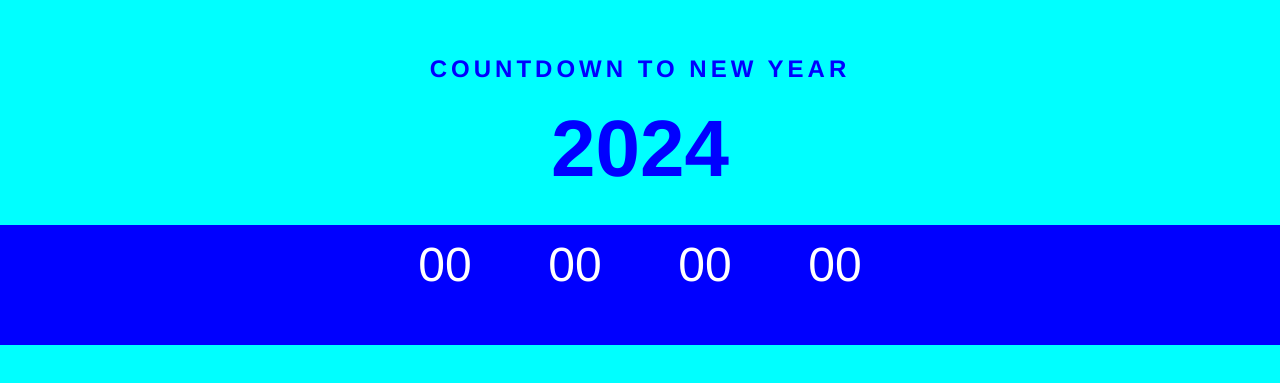
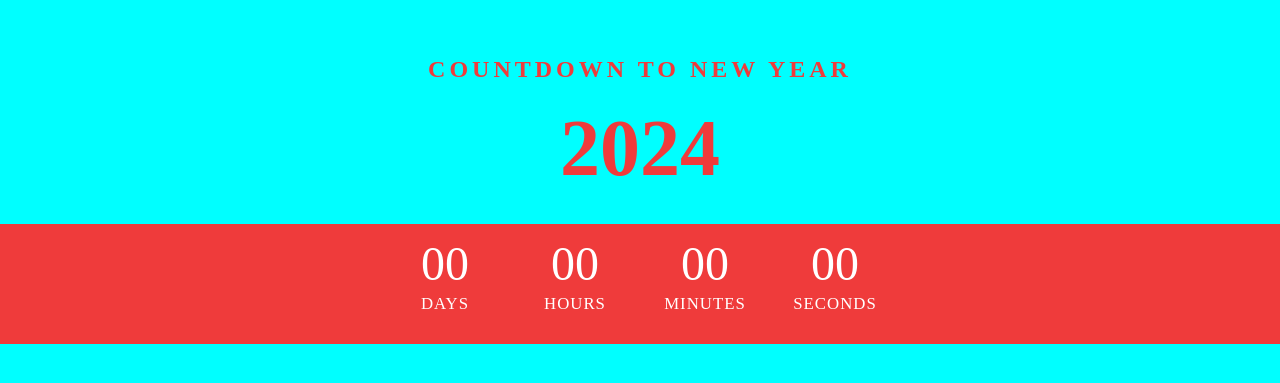
Before and after one commit to gavc8943/Countdown-to-2024, a plain HTML site: page index.html in a window 1280 px wide. Shown: the part 195-578 px from the top of the page. Drawn offline with Linux system fonts and the light colour scheme.

Commit message:
Update style.css change colors and finish page decoration

```diff
--- a/style.css
+++ b/style.css
@@ -6,25 +6,24 @@ body {
   align-items: center;
   height: 100vh;
   background-color: aqua;
-  font-family: "Franklin Gothic Medium", "Arial Narrow", Arial, sans-serif;
 }
 
 h2 {
-  color: blue;
+  color: #ef3b3b;
   text-transform: uppercase;
   letter-spacing: 4px;
   text-align: center;
 }
 
 .year {
-  color: blue;
+  color: #ef3b3b;
   font-size: 5em;
   font-weight: bold;
 }
 
 .countdown {
   margin: 30px;
-  background-color: blue;
+  background-color: #ef3b3b;
   width: 100%;
   display: flex;
   height: 120px;
@@ -39,4 +38,32 @@ h2 {
   font-weight: 500;
   width: 100px;
   text-align: center;
+  position: relative;
 }
+
+.countdown div::before {
+  content: "";
+  position: absolute;
+  bottom: -30px;
+  left: 0px;
+  line-height: 35px;
+  text-transform: uppercase;
+  letter-spacing: 1px;
+  font-size: 0.35em;
+  font-weight: 500;
+  width: 100%;
+  height: 35px;
+}
+
+.countdown #day::before {
+  content: "Days";
+}
+.countdown #hour::before {
+  content: "Hours";
+}
+.countdown #minute::before {
+  content: "Minutes";
+}
+.countdown #second::before {
+  content: "Seconds";
+}
```
